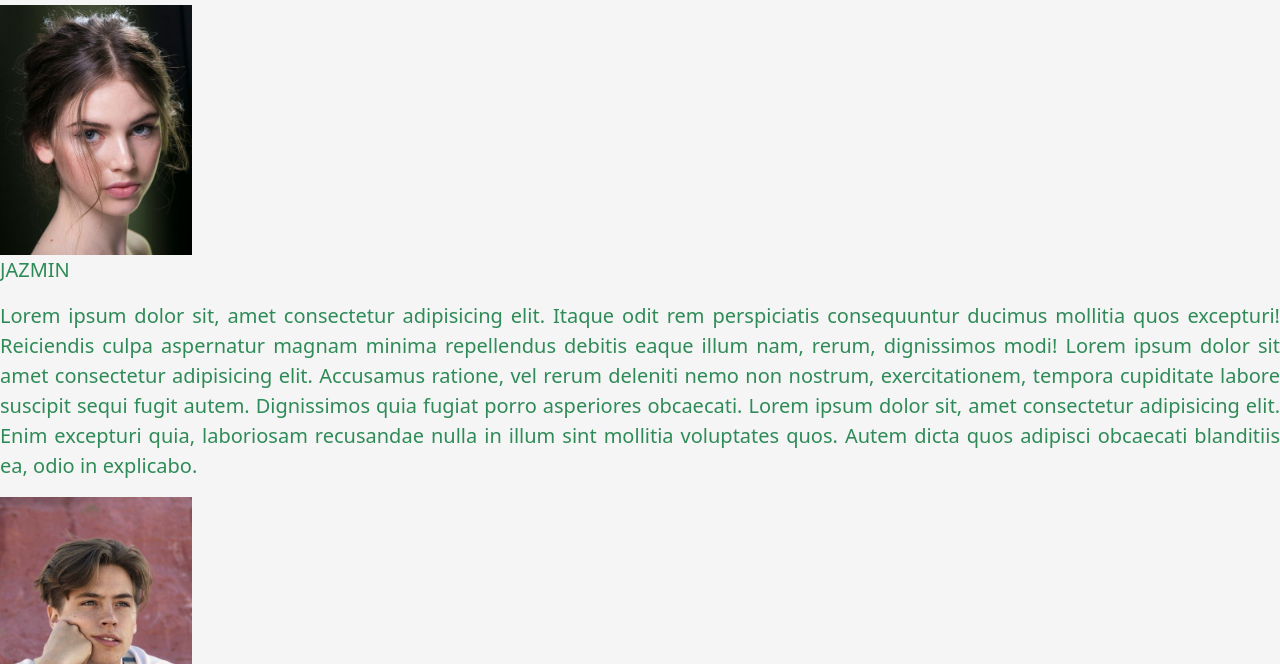
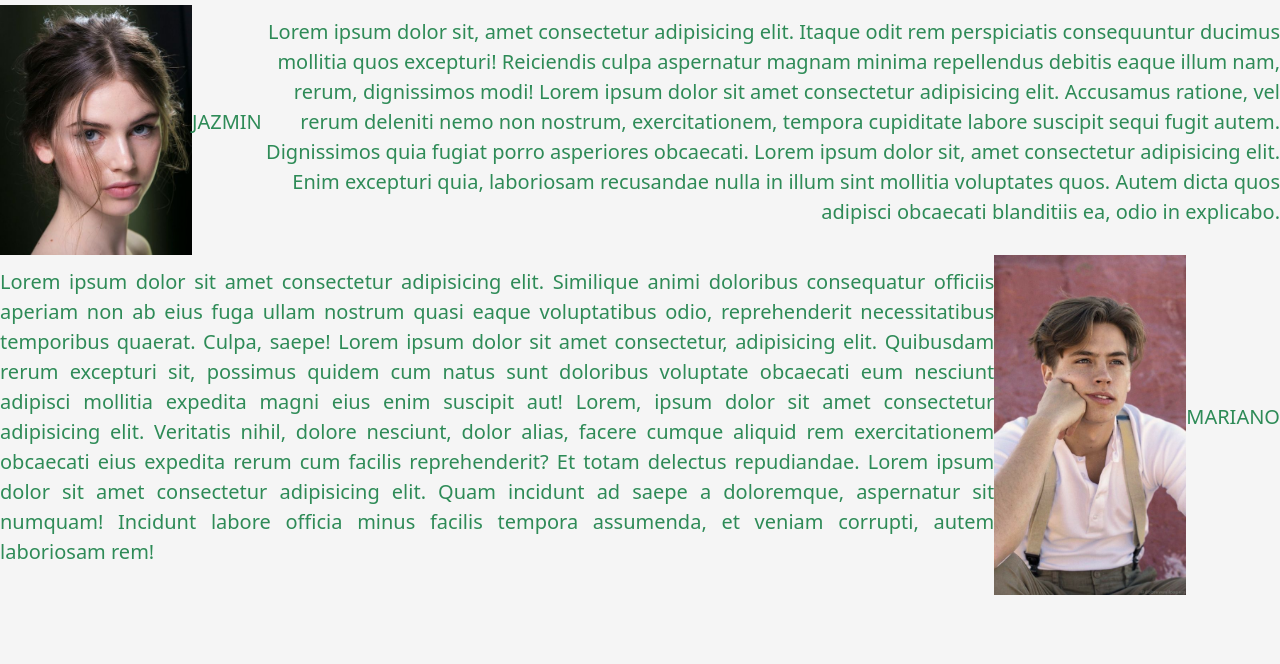
Before and after one commit to adrianfernandez14/proyectoencurso, a plain HTML site: page pages/conocenos.html in a window 1280 px wide. Shown: the part 524-1188 px from the top of the page. Drawn offline with nearby package versions, Linux system fonts and the light colour scheme.

Commit message:
cambios en rama principal

```diff
--- a/pages/conocenos.html
+++ b/pages/conocenos.html
@@ -45,22 +45,36 @@
             <h2 class="text-llamativo">
                 STAFF
             </h2>
+
+                <div class="poner-delado">
                     <img class="img-pequenia" src="../img/muchacha-jazmin.jpg" alt="jazmin-aleatoria">
+
+
                         <p class="text-llamativo-m">JAZMIN</p>
-        <P>Lorem ipsum dolor sit, amet consectetur adipisicing elit. Itaque odit rem perspiciatis consequuntur ducimus mollitia quos excepturi! Reiciendis culpa aspernatur magnam minima repellendus debitis eaque illum nam, rerum, dignissimos modi!
+
+
+
+                    <P class="text-alejado">Lorem ipsum dolor sit, amet consectetur adipisicing elit. Itaque odit rem perspiciatis consequuntur ducimus mollitia quos excepturi! Reiciendis culpa aspernatur magnam minima repellendus debitis eaque illum nam, rerum, dignissimos modi!
                     Lorem ipsum dolor sit amet consectetur adipisicing elit. Accusamus ratione, vel rerum deleniti nemo non nostrum, exercitationem, tempora cupiditate labore suscipit sequi fugit autem. Dignissimos quia fugiat porro asperiores obcaecati.
                     Lorem ipsum dolor sit, amet consectetur adipisicing elit. Enim excepturi quia, laboriosam recusandae nulla in illum sint mollitia voluptates quos. Autem dicta quos adipisci obcaecati blanditiis ea, odio in explicabo.</p>
-        <img class="img-pequenia" src="../img/muchacho-mariano.jpg" alt="mariano-aleatorio">
-        <P class="text-llamativo-m">MARIANO</P>
+                </div>
+
+                <div class="poner-delado">
                     <p>Lorem ipsum dolor sit amet consectetur adipisicing elit. Similique animi doloribus consequatur officiis aperiam non ab eius fuga ullam nostrum quasi eaque voluptatibus odio, reprehenderit necessitatibus temporibus quaerat. Culpa, saepe!
                     Lorem ipsum dolor sit amet consectetur, adipisicing elit. Quibusdam rerum excepturi sit, possimus quidem cum natus sunt doloribus voluptate obcaecati eum nesciunt adipisci mollitia expedita magni eius enim suscipit aut!
                     Lorem, ipsum dolor sit amet consectetur adipisicing elit. Veritatis nihil, dolore nesciunt, dolor alias, facere cumque aliquid rem exercitationem obcaecati eius expedita rerum cum facilis reprehenderit? Et totam delectus repudiandae.
                     Lorem ipsum dolor sit amet consectetur adipisicing elit. Quam incidunt ad saepe a doloremque, aspernatur sit numquam! Incidunt labore officia minus facilis tempora assumenda, et veniam corrupti, autem laboriosam rem!</p>
+
+
+                    <img class="img-pequenia" src="../img/muchacho-mariano.jpg" alt="mariano-aleatorio">
+
+                    <P class="text-llamativo-m">MARIANO</P>
+                </div>
+
+            <br>
             <br>
             <br>
             <h2 class="text-centrado">♥ DEDICACION ♦ ORIGINALIDAD ☺ COMPROMISO ♠PROFESIONALISMO</h2>
-
-
     </main>
 
     <!-- Pie de pagina y enlaces de redes sociales-->
```
Lines whose indentation alone changed are shown as unchanged.
